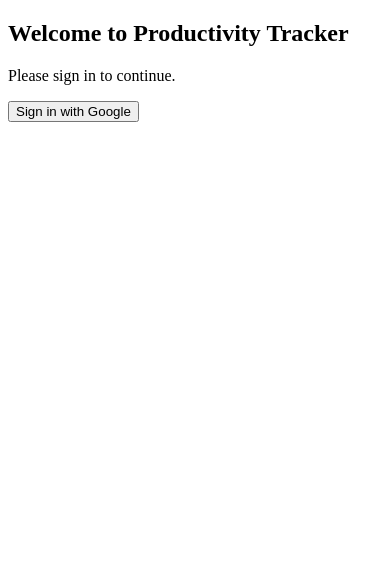
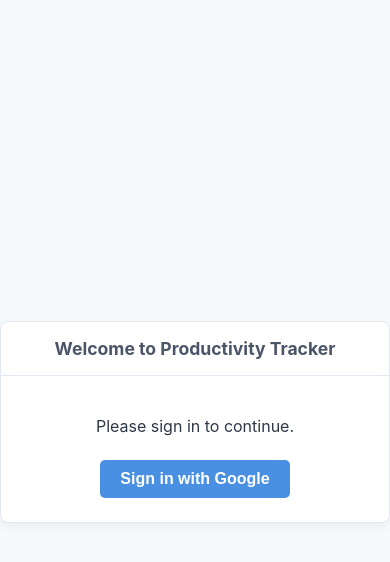
Before and after one commit to NeoLorenzo/productivity-pwa, a React (Vite) app: page / in a window 390 px wide. Shown: the top 562 px of the page. Built offline with nearby package versions, Linux system fonts and the light colour scheme; no server answers.

Commit message:
Transformed the application's visual design from a plain webpage into a modern, responsive dashboard by implementing a two-column layout, wrapping features in reusable Card components, and applying a completely new global stylesheet with a consistent theme.

```diff
--- /dev/null
+++ b/src/components/Card.jsx
@@ -0,0 +1,21 @@
+// src/components/Card.jsx
+
+import React from 'react';
+
+/**
+ * @description A reusable card component for wrapping content sections.
+ * @param {{
+ *   title?: string,
+ *   children: React.ReactNode,
+ *   className?: string
+ * }} props
+ * @returns {JSX.Element}
+ */
+export default function Card({ title, children, className = '' }) {
+  return (
+    <div className={`card ${className}`}>
+      {title && <h2 className="card-title">{title}</h2>}
+      <div className="card-content">{children}</div>
+    </div>
+  );
+}
--- /dev/null
+++ b/src/components/Header.jsx
@@ -0,0 +1,19 @@
+// src/components/Header.jsx
+
+import React from 'react';
+import Auth from './Auth';
+
+/**
+ * @description The main header for the application.
+ * @returns {JSX.Element}
+ */
+export default function Header() {
+  return (
+    <header className="app-header">
+      <div className="header-content">
+        <h1>Productivity Tracker</h1>
+        <Auth />
+      </div>
+    </header>
+  );
+}
--- a/src/main.jsx
+++ b/src/main.jsx
@@ -1,8 +1,9 @@
-{/*src/main.jsx*/}
+// src/main.jsx
 
 import React from 'react';
 import ReactDOM from 'react-dom/client';
 import App from './App';
+import './styles/App.css'; // Import the global stylesheet
 
 ReactDOM.createRoot(document.getElementById('root')).render(
   <React.StrictMode>
--- a/src/pages/Home.jsx
+++ b/src/pages/Home.jsx
@@ -1,16 +1,20 @@
 // src/pages/Home.jsx
 
-import { useAuth } from '../hooks/useAuth'; // Import the new auth hook
+import { useAuth } from '../hooks/useAuth';
 import { useScore } from '../hooks/useScore';
 import { useTimer } from '../hooks/useTimer';
 import { useSettings } from '../hooks/useSettings';
-import { aggregateSessionsByDay } from '../utils/sessionAggregators'; // Import the new utility
+import { aggregateSessionsByDay } from '../utils/sessionAggregators';
+import { DEFAULTS } from '../constants';
+
+// Import new and existing components
+import Header from '../components/Header';
+import Card from '../components/Card';
 import ScoreDisplay from '../components/ScoreDisplay';
 import Timer from '../features/Timer';
 import SettingsManager from '../components/SettingsManager';
 import DisplaySettings from '../components/DisplaySettings';
-import Auth from '../components/Auth'; // Import the new Auth component
-import { DEFAULTS } from '../constants';
+import Auth from '../components/Auth';
 
 export default function Home() {
   const { user, isLoading } = useAuth();
@@ -24,45 +28,37 @@ export default function Home() {
     addPoints(DEFAULTS.SCORE_INCREMENT);
   };
 
-  // Gemini Note: This is where we process the session data for the new summary component.
-  // This calculation is done here so the Timer feature itself remains a pure display component.
   const dailySummary = aggregateSessionsByDay(timer.sessions);
 
-  // Gemini Note: While Firebase is checking the auth state, we can show a loader.
   if (isLoading) {
-    return <div>Loading...</div>;
+    return <div className="loading-screen">Loading...</div>;
   }
 
-  // If not loading and no user, show a login prompt.
   if (!user) {
     return (
-      <div className="home-container">
+      <div className="login-container">
         <div className="login-prompt">
-          <h2>Welcome to Productivity Tracker</h2>
+          <Card title="Welcome to Productivity Tracker">
             <p>Please sign in to continue.</p>
             <Auth />
+          </Card>
         </div>
       </div>
     );
   }
 
   return (
-    <div className="home-container">
-      <Auth />
-      <h1>Productivity Tracker</h1>
-      <ScoreDisplay score={score} />
-      <button onClick={handleCompleteTask}>
-        Complete a Task (+{DEFAULTS.SCORE_INCREMENT} Points)
-      </button>
-
-      <hr />
-
+    <div className="app-container">
+      <Header />
+      <div className="app-layout">
+        <main className="main-content">
+          <Card title="Focus Timer">
             <Timer
               elapsedTime={timer.elapsedTime}
               isActive={timer.isActive}
               isPaused={timer.isPaused}
               sessions={timer.sessions}
-        dailySummary={dailySummary} // Pass the new data as a prop
+              dailySummary={dailySummary}
               pendingSession={timer.pendingSession}
               startTimer={timer.startTimer}
               pauseTimer={timer.pauseTimer}
@@ -73,20 +69,33 @@ export default function Home() {
               dateFormat={settings.dateFormat}
               timeFormat={settings.timeFormat}
             />
+          </Card>
+        </main>
 
-      <hr />
+        <aside className="sidebar">
+          <Card title="Score">
+            <ScoreDisplay score={score} />
+            <button onClick={handleCompleteTask} className="button-full-width">
+              Complete a Task (+{DEFAULTS.SCORE_INCREMENT} Points)
+            </button>
+          </Card>
 
-      <div className="settings-group">
+          <Card title="Display Options">
             <DisplaySettings
               currentDateFormat={settings.dateFormat}
               currentTimeFormat={settings.timeFormat}
               onDateFormatChange={updateDateFormat}
               onTimeFormatChange={updateTimeFormat}
             />
+          </Card>
+
+          <Card title="Manage Data">
             <SettingsManager
               onClearScore={clearScore}
               onClearSessions={timer.clearSessions}
             />
+          </Card>
+        </aside>
       </div>
     </div>
   );
--- a/src/styles/App.css
+++ b/src/styles/App.css
@@ -1,130 +1,266 @@
 /* src/styles/App.css */
 
-body {
-  font-family: -apple-system, BlinkMacSystemFont, 'Segoe UI', Roboto, Oxygen,
+/* 1. THEME & GLOBAL STYLES */
+:root {
+  --color-primary: #4a90e2;
+  --color-primary-dark: #357abd;
+  --color-danger: #e53e3e;
+  --color-danger-dark: #c53030;
+  --color-warn: #f6ad55;
+  --color-warn-dark: #dd6b20;
+  --color-secondary: #e2e8f0;
+  --color-secondary-dark: #cbd5e0;
+
+  --color-text: #2d3748;
+  --color-text-light: #4a5568;
+  --color-text-white: #ffffff;
+  --color-bg: #f7fafc;
+  --color-bg-card: #ffffff;
+  --color-border: #e2e8f0;
+
+  --font-family-sans: -apple-system, BlinkMacSystemFont, 'Segoe UI', Roboto, Oxygen,
     Ubuntu, Cantarell, 'Open Sans', 'Helvetica Neue', sans-serif;
-  background-color: #f4f7f9;
-  color: #333;
-  margin: 0;
-  padding: 2rem;
+  --font-family-mono: 'Courier New', Courier, monospace;
+
+  --spacing-xs: 0.5rem;
+  --spacing-sm: 1rem;
+  --spacing-md: 1.5rem;
+  --spacing-lg: 2rem;
+
+  --border-radius: 8px;
+  --shadow: 0 4px 12px rgba(0, 0, 0, 0.05);
 }
 
-.home-container {
-  max-width: 800px;
-  margin: 0 auto;
-  padding: 2rem;
-  background-color: #fff;
-  border-radius: 8px;
-  box-shadow: 0 4px 12px rgba(0, 0, 0, 0.05);
+body {
+  font-family: var(--font-family-sans);
+  background-color: var(--color-bg);
+  color: var(--color-text);
+  margin: 0;
 }
 
-h1, h2, h3 {
-  color: #1a202c;
+/* 2. LAYOUT & CONTAINERS */
+.app-container {
+  display: flex;
+  flex-direction: column;
+  min-height: 100vh;
 }
 
+.app-layout {
+  display: flex;
+  flex-direction: column; /* Mobile-first: stack columns */
+  padding: var(--spacing-sm);
+  gap: var(--spacing-sm);
+  width: 100%;
+  max-width: 1200px;
+  margin: 0 auto;
+  box-sizing: border-box;
+}
+
+.main-content {
+  flex: 2; /* Takes up 2/3 of the space */
+}
+
+.sidebar {
+  flex: 1; /* Takes up 1/3 of the space */
+  display: flex;
+  flex-direction: column;
+  gap: var(--spacing-sm);
+}
+
+/* Desktop layout */
+@media (min-width: 768px) {
+  .app-layout {
+    flex-direction: row; /* Side-by-side on larger screens */
+    padding: var(--spacing-lg);
+    gap: var(--spacing-lg);
+  }
+}
+
+/* Login screen styles */
+.login-container, .loading-screen {
+  display: flex;
+  justify-content: center;
+  align-items: center;
+  min-height: 100vh;
+}
+.login-prompt {
+  width: 100%;
+  max-width: 400px;
+  text-align: center;
+}
+.login-prompt p {
+  margin-bottom: var(--spacing-md);
+}
+
+/* 3. COMPONENTS */
+
+/* Header */
+.app-header {
+  background-color: var(--color-bg-card);
+  border-bottom: 1px solid var(--color-border);
+  padding: 0 var(--spacing-sm);
+}
+.header-content {
+  display: flex;
+  justify-content: space-between;
+  align-items: center;
+  max-width: 1200px;
+  margin: 0 auto;
+}
+.app-header h1 {
+  font-size: 1.5rem;
+  color: var(--color-text);
+}
+
+/* Card */
+.card {
+  background-color: var(--color-bg-card);
+  border-radius: var(--border-radius);
+  box-shadow: var(--shadow);
+  border: 1px solid var(--color-border);
+}
+.card-title {
+  padding: var(--spacing-sm) var(--spacing-md);
+  margin: 0;
+  border-bottom: 1px solid var(--color-border);
+  font-size: 1.1rem;
+  color: var(--color-text-light);
+}
+.card-content {
+  padding: var(--spacing-md);
+}
+
+/* Buttons */
 button {
-  background-color: #4a90e2;
-  color: white;
+  background-color: var(--color-primary);
+  color: var(--color-text-white);
   border: none;
   padding: 10px 20px;
   border-radius: 5px;
   font-size: 1rem;
+  font-weight: 600;
   cursor: pointer;
   transition: background-color 0.2s;
 }
-
 button:hover {
-  background-color: #357abd;
+  background-color: var(--color-primary-dark);
+}
+.button-danger {
+  background-color: var(--color-danger);
+}
+.button-danger:hover {
+  background-color: var(--color-danger-dark);
+}
+.button-secondary {
+  background-color: var(--color-secondary);
+  color: var(--color-text-light);
+}
+.button-secondary:hover {
+  background-color: var(--color-secondary-dark);
+}
+.button-full-width {
+  width: 100%;
+  margin-top: var(--spacing-sm);
 }
 
+/* Score Display */
 .score-display {
-  background-color: #eef5fd;
-  padding: 1rem;
-  border-radius: 8px;
-  margin: 1rem 0;
   text-align: center;
 }
-
+.score-display h2 {
+  display: none; /* Title is now in the card header */
+}
 .score-display p {
-  font-size: 2.5rem;
+  font-size: 3rem;
   font-weight: bold;
   margin: 0;
-  color: #4a90e2;
+  color: var(--color-primary);
 }
 
-hr {
-  border: none;
-  border-top: 1px solid #e2e8f0;
-  margin: 2rem 0;
-}
-
-/* New Timer Styles */
+/* Timer */
 .timer-feature {
-  margin-top: 2rem;
   text-align: center;
 }
-
 .timer-display {
   font-size: 4rem;
   font-weight: bold;
-  margin: 1rem 0;
-  font-family: 'Courier New', Courier, monospace;
+  margin-bottom: var(--spacing-md);
+  font-family: var(--font-family-mono);
+}
+.timer-controls {
+  display: flex;
+  justify-content: center;
+  gap: var(--spacing-sm);
+  margin-top: var(--spacing-md);
+}
+.timer-controls .pause-button {
+  background-color: var(--color-warn);
+}
+.timer-controls .pause-button:hover {
+  background-color: var(--color-warn-dark);
+}
+.timer-controls .stop-button {
+  background-color: var(--color-danger);
+}
+.timer-controls .stop-button:hover {
+  background-color: var(--color-danger-dark);
 }
 
-.timer-controls .stop-button {
-  background-color: #e53e3e;
-}
-
-.timer-controls .stop-button:hover {
-  background-color: #c53030;
-}
-
-.daily-summary {
-  margin-bottom: 2.5rem; /* Add space between the two tables */
-}
-
-.session-log {
-  margin-top: 2rem;
+/* Session Logs & Summaries */
+.daily-summary, .session-log {
+  margin-top: var(--spacing-lg);
   text-align: left;
 }
-
+.daily-summary h3, .session-log h3 {
+  margin-top: 0;
+  margin-bottom: var(--spacing-sm);
+  font-size: 1rem;
+  color: var(--color-text-light);
+}
 .session-log table {
   width: 100%;
   border-collapse: collapse;
-  margin-top: 1rem;
 }
-
 .session-log th,
 .session-log td {
   padding: 12px 15px;
-  border-bottom: 1px solid #e2e8f0;
+  border-bottom: 1px solid var(--color-border);
+  font-size: 0.9rem;
 }
-
 .session-log th {
-  background-color: #f7fafc;
+  background-color: var(--color-bg);
   font-weight: 600;
   text-align: left;
 }
-
 .session-log tbody tr:last-child td {
   border-bottom: none;
 }
 
-.timer-controls {
+/* Settings */
+.settings-actions, .settings-controls {
   display: flex;
-  justify-content: center;
-  gap: 1rem;
-  margin-top: 1rem;
+  flex-direction: column;
+  gap: var(--spacing-sm);
+}
+.setting-option {
+  display: flex;
+  flex-direction: column;
+  gap: var(--spacing-xs);
+}
+.setting-option label {
+  font-weight: 600;
+  font-size: 0.9rem;
+  color: var(--color-text-light);
+}
+.setting-option select {
+  padding: 8px 12px;
+  border-radius: 5px;
+  border: 1px solid var(--color-border);
+  font-size: 1rem;
+  background-color: var(--color-bg-card);
 }
 
-.timer-controls .pause-button {
-  background-color: #f6ad55; /* Orange */
-}
-
-.timer-controls .pause-button:hover {
-  background-color: #dd6b20;
-}
-
+/* Modal */
 .modal-overlay {
   position: fixed;
   top: 0;
@@ -137,147 +273,31 @@ hr {
   align-items: center;
   z-index: 1000;
 }
-
 .modal-content {
-  background-color: #fff;
-  padding: 2rem;
-  border-radius: 8px;
+  background-color: var(--color-bg-card);
+  padding: var(--spacing-lg);
+  border-radius: var(--border-radius);
   box-shadow: 0 8px 24px rgba(0, 0, 0, 0.15);
   width: 90%;
   max-width: 500px;
   text-align: left;
 }
-
 .modal-content h2 {
   margin-top: 0;
 }
-
-.modal-content p {
-  margin-bottom: 1.5rem;
-  color: #555;
-}
-
 .modal-content textarea {
   width: 100%;
   padding: 10px;
   border-radius: 5px;
-  border: 1px solid #ccc;
+  border: 1px solid var(--color-border);
   font-size: 1rem;
   font-family: inherit;
   resize: vertical;
-  margin-bottom: 1.5rem;
+  margin-bottom: var(--spacing-md);
+  box-sizing: border-box;
 }
-
 .modal-actions {
   display: flex;
   justify-content: flex-end;
-  gap: 1rem;
+  gap: var(--spacing-sm);
 }
-
-.modal-actions .button-primary {
-  background-color: #4a90e2;
-}
-
-.modal-actions .button-primary:hover {
-  background-color: #357abd;
-}
-
-.modal-actions .button-secondary {
-  background-color: #e2e8f0;
-  color: #1a202c;
-}
-
-.modal-actions .button-secondary:hover {
-  background-color: #cbd5e0;
-}
-
-/* Settings Manager Styles */
-.settings-manager {
-  margin-top: 2rem;
-  padding: 1.5rem;
-  background-color: #f7fafc;
-  border: 1px solid #e2e8f0;
-  border-radius: 8px;
-}
-
-.settings-manager h3 {
-  margin-top: 0;
-  color: #4a5568;
-}
-
-.settings-actions {
-  display: flex;
-  gap: 1rem;
-  margin-top: 1rem;
-}
-
-.button-danger {
-  background-color: #e53e3e;
-}
-
-.button-danger:hover {
-  background-color: #c53030;
-}
-
-/* New Settings Group Styles */
-.settings-group {
-  display: flex;
-  flex-direction: column;
-  gap: 1.5rem;
-}
-
-.display-settings {
-  padding: 1.5rem;
-  background-color: #f7fafc;
-  border: 1px solid #e2e8f0;
-  border-radius: 8px;
-}
-
-.display-settings h3 {
-  margin-top: 0;
-  color: #4a5568;
-}
-
-.settings-controls {
-  display: flex;
-  gap: 2rem;
-  margin-top: 1rem;
-}
-
-.setting-option {
-  display: flex;
-  flex-direction: column;
-  gap: 0.5rem;
-}
-
-.setting-option label {
-  font-weight: 600;
-  font-size: 0.9rem;
-  color: #718096;
-}
-
-.setting-option select {
-  padding: 8px 12px;
-  border-radius: 5px;
-  border: 1px solid #ccc;
-  font-size: 1rem;
-  background-color: #fff;
-}
-
-/* Auth Container Styles */
-.auth-container {
-  display: flex;
-  justify-content: flex-end;
-  padding: 1rem 0;
-}
-
-.login-prompt {
-  text-align: center;
-  padding: 4rem 2rem;
-  background-color: #f7fafc;
-  border-radius: 8px;
-}
-
-.login-prompt h2 {
-  margin-bottom: 1rem;
-}
```
Also changed, not shown: src/features/Timer/index.jsx (+2 -5 lines). Lines whose indentation alone changed are shown as unchanged.
